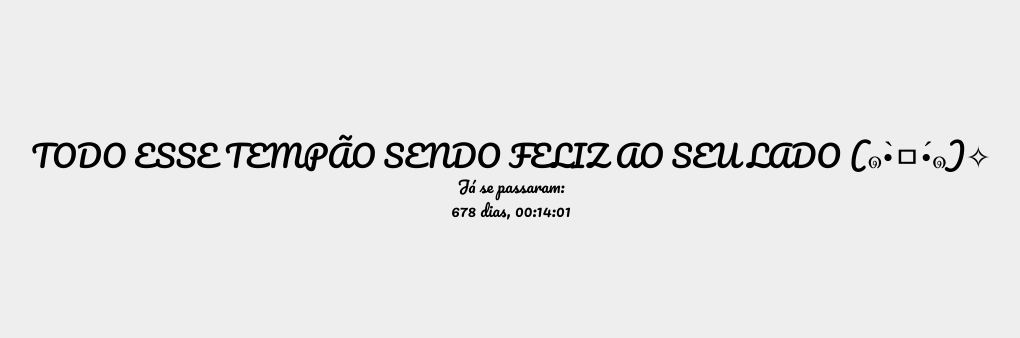
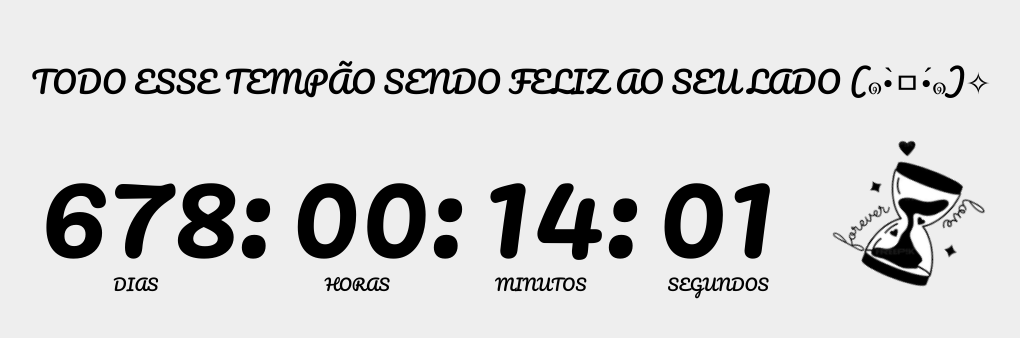
Before and after one commit to Cozmu/projeto-secreto, a React (Vite) app: page /time in a window 1280 px wide. Shown: the part 220-558 px from the top of the page, without its empty margins (129-1149 px from the left). Built offline with nearby package versions, Linux system fonts and the light colour scheme.

Commit message:
feat:
add ampulheta no lado do cronometro e estilizando o cronometro

```diff
--- a/src/pages/TimePage.tsx
+++ b/src/pages/TimePage.tsx
@@ -1,4 +1,5 @@
 import { useEffect, useState, type ReactElement } from 'react';
+import ampulheta from '../../imgs/icons/ampulheta.png';
 
 interface TempoDecorrido {
   dias: number;
@@ -26,6 +27,16 @@ function TempoDesde(): ReactElement {
   const [tempo, setTempo] = useState<TempoDecorrido>(() =>
     calcularTempoDesde(dataInicial),
   );
+  const [rotacaoAmpulheta, setRotacaoAmpulheta] = useState<boolean>(false);
+
+  useEffect(() => {
+    const intervaloAmpulheta: number = setInterval(() => {
+      setRotacaoAmpulheta((prev: boolean) => !prev);
+    }, 5000);
+    console.log(intervaloAmpulheta, rotacaoAmpulheta);
+
+    return (): void => clearInterval(intervaloAmpulheta);
+  }, [rotacaoAmpulheta]);
 
   useEffect(() => {
     const intervalo: number = setInterval(() => {
@@ -36,19 +47,42 @@ function TempoDesde(): ReactElement {
   }, [dataInicial]);
 
   return (
-    <div className='font-pacifico flex h-screen w-full flex-col items-center justify-center'>
+    <div className='font-pacifico flex h-screen w-full flex-col items-center justify-center gap-10'>
       <section>
         <img src='' alt='' />
         <h1 className='text-3xl'>
           TODO ESSE TEMPÃO SENDO FELIZ AO SEU LADO (๑•̀ㅁ•́๑)✧
         </h1>
       </section>
-      <p>Já se passaram:</p>
-      <p>
-        {tempo.dias} dias, {tempo.horas.toString().padStart(2, '0')}:
-        {tempo.minutos.toString().padStart(2, '0')}:
-        {tempo.segundos.toString().padStart(2, '0')}
-      </p>
+      <section className='flex gap-5'>
+        <div className='flex flex-col items-center justify-center gap-1'>
+          <p className='text-9xl'>{tempo.dias}:</p>
+          <p className='mr-10'>DIAS</p>
+        </div>
+        <div className='flex flex-col items-center justify-center gap-1'>
+          <p className='text-9xl'>{tempo.horas.toString().padStart(2, '0')}:</p>
+          <p className='mr-10'>HORAS</p>
+        </div>
+        <div className='flex flex-col items-center justify-center gap-1'>
+          <p className='text-9xl'>
+            {tempo.minutos.toString().padStart(2, '0')}:
+          </p>
+          <p className='mr-10'>MINUTOS</p>
+        </div>
+        <div className='flex flex-col items-center justify-center gap-1'>
+          <p className='w-40 text-9xl'>
+            {tempo.segundos.toString().padStart(2, '0')}
+          </p>
+          <p className='mr-10'>SEGUNDOS</p>
+        </div>
+        <div className=''>
+          <img
+            src={ampulheta}
+            alt=''
+            className={`${rotacaoAmpulheta ? 'rotate-360' : 'rotate-0'} transition-transform duration-3000 ease-in-out`}
+          />
+        </div>
+      </section>
     </div>
   );
 }
```
Also changed, not shown: imgs/icons/ampulheta.png.
